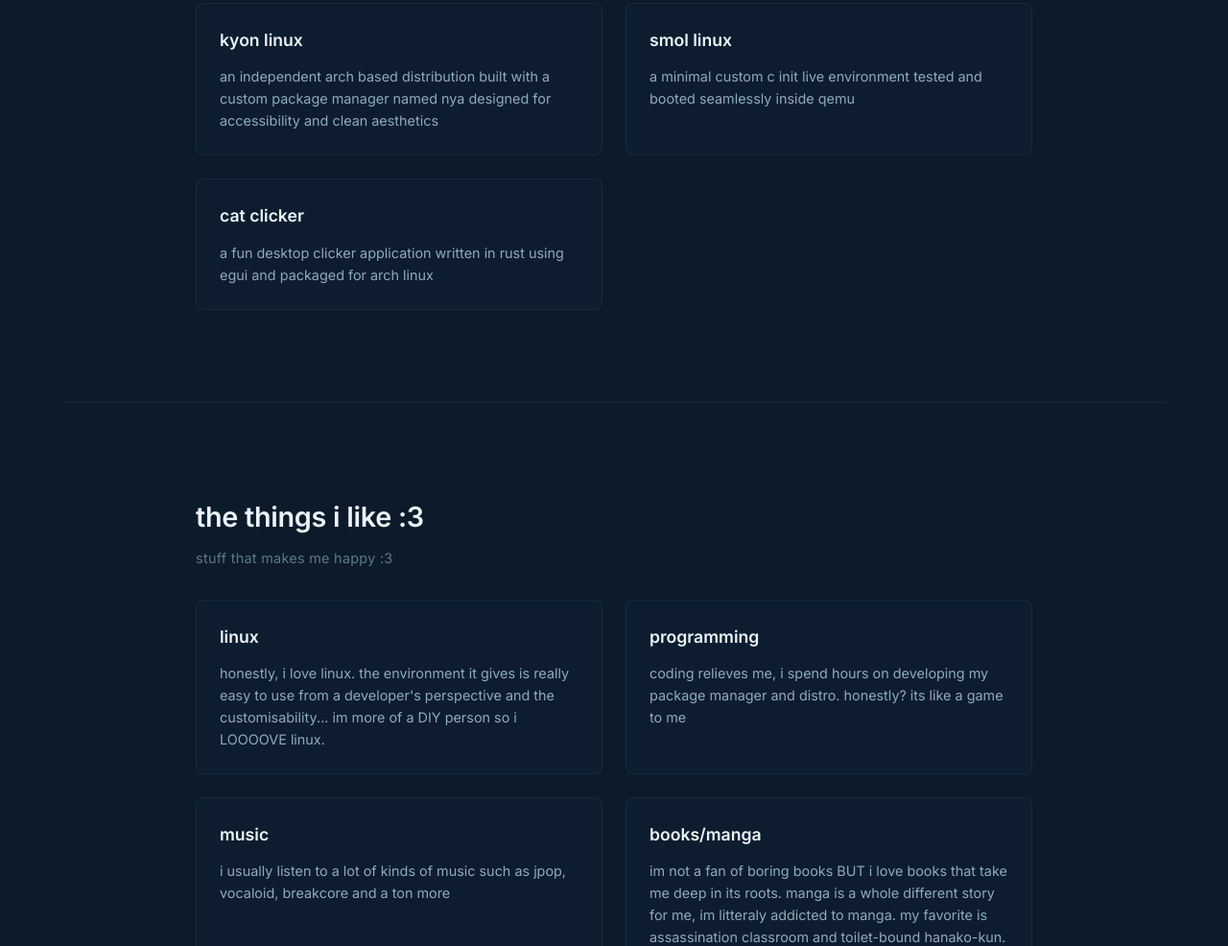
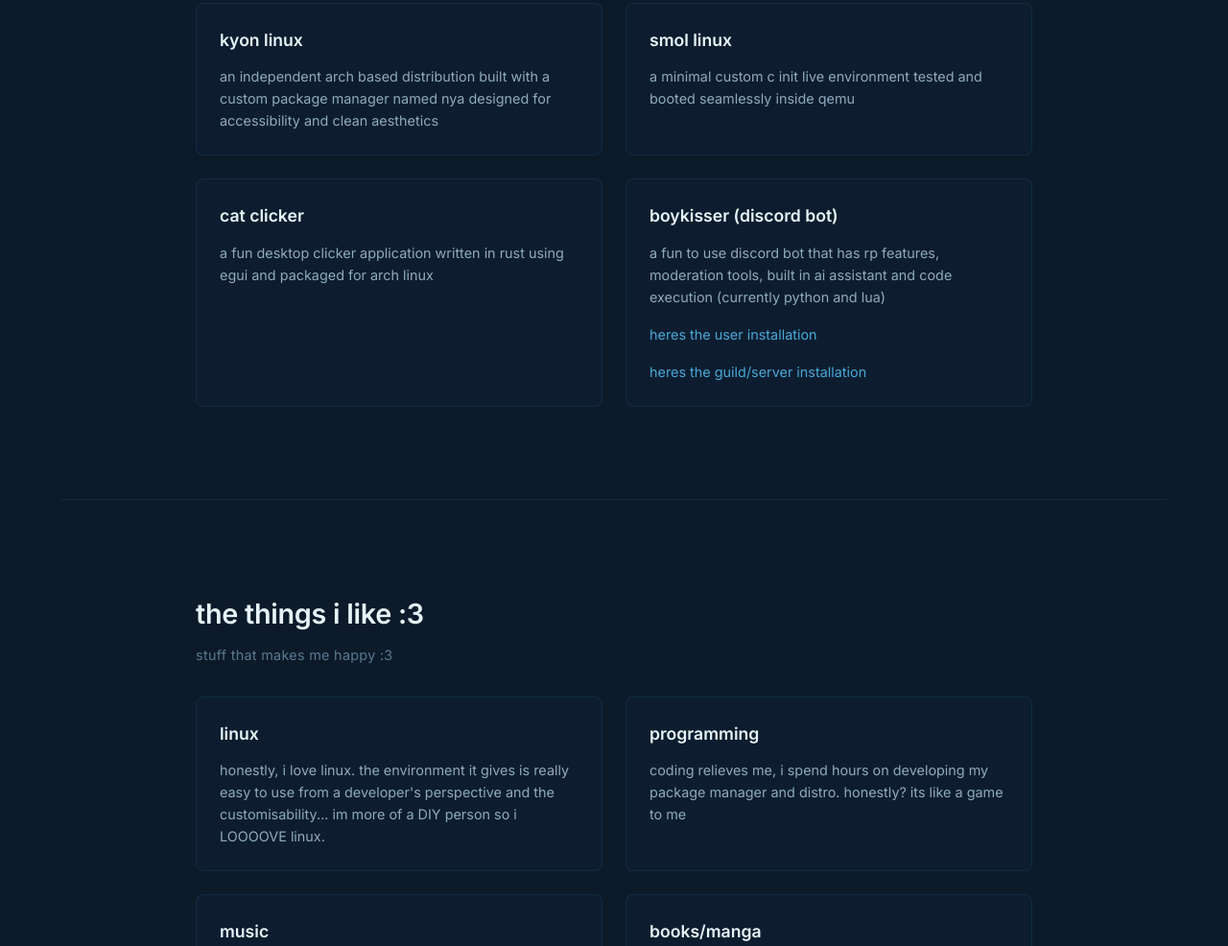
Before and after one commit to adachiPPP/adachi, a plain HTML site: page index.html in a window 1280 px wide. Shown: the part 1003-1989 px from the top of the page at 96% size. Drawn offline with Linux system fonts and the light colour scheme.

Commit message:
added bot + links

```diff
--- a/index.html
+++ b/index.html
@@ -246,6 +246,12 @@ footer a:hover{color:#4aa8d8}
       <h3>cat clicker</h3>
       <p>a fun desktop clicker application written in rust using egui and packaged for arch linux</p>
     </div>
+    <div class="card">
+      <h3>boykisser (discord bot)</h3>
+      <p>a fun to use discord bot that has rp features, moderation tools, built in ai assistant and code execution (currently python and lua)</p>
+       <p><a href="https://discord.com/oauth2/authorize?client_id=1357771345408299208&permissions=8&integration_type=1&scope=bot+applications.commands" target="_blank">heres the user installation</a></p>
+       <p><a href="https://discord.com/oauth2/authorize?client_id=1357771345408299208&permissions=8&integration_type=0&scope=bot+applications.commands" target="_blank">heres the guild/server installation</a></p>
+    </div>
   </div>
 </section>
 
```
